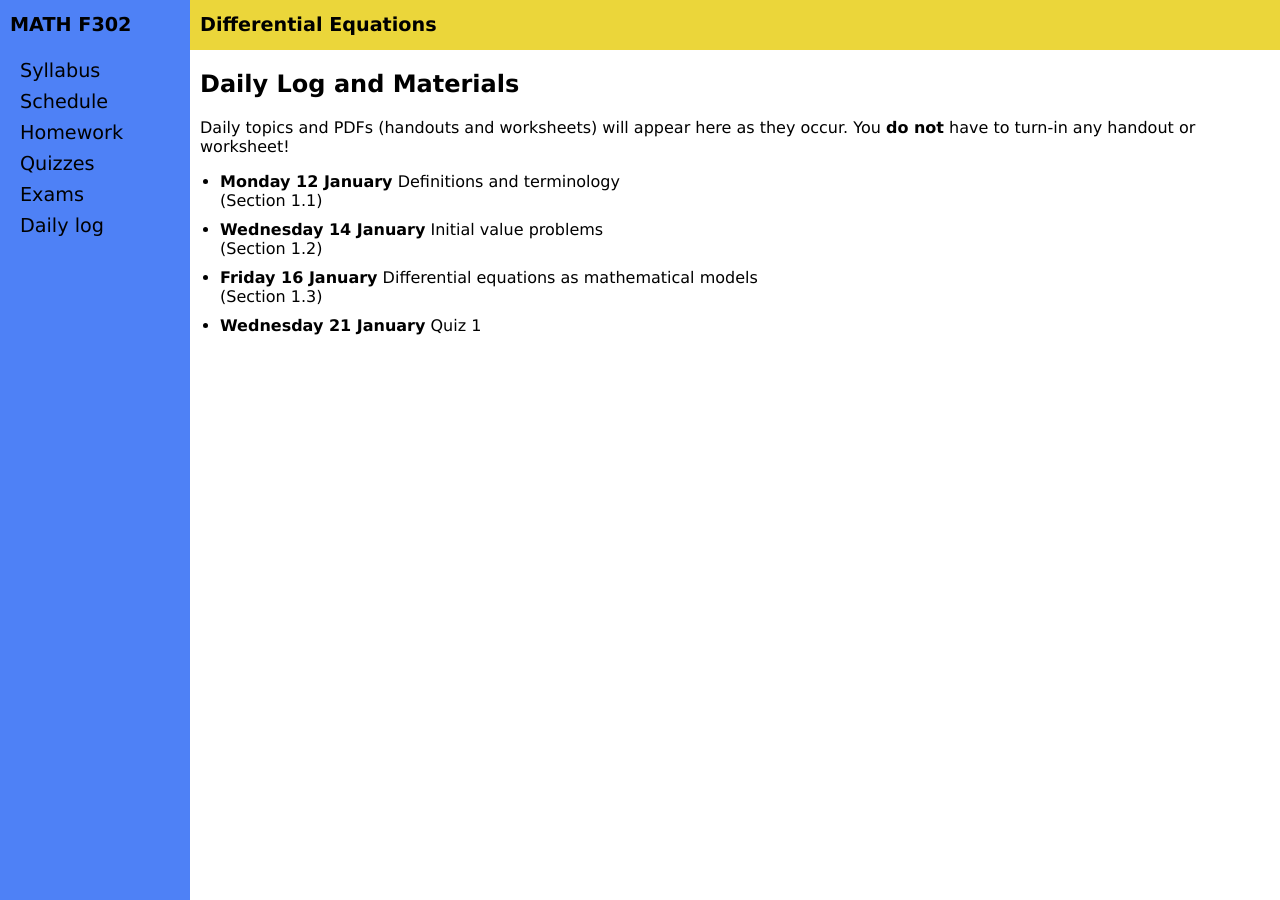
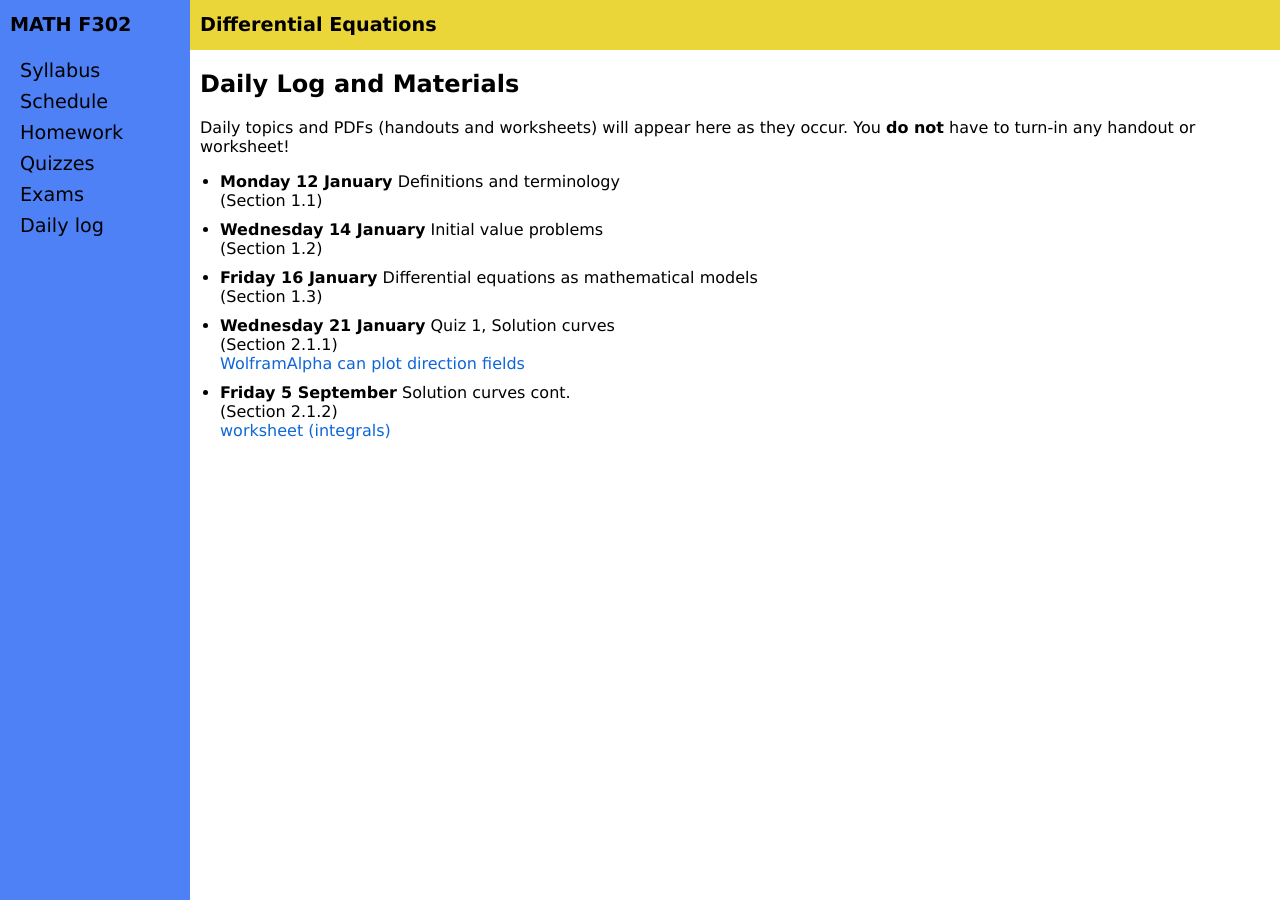
Before and after one commit to blackcurrantpi/ode, a Jekyll site: the page built from daily.md, in a window 1280 px wide. Built offline with Jekyll 4.4.1, drawn with Linux system fonts in a browser that asks for light colours.

Commit message:
upd after 2p1p1

```diff
--- a/_data/daily.yml
+++ b/_data/daily.yml
@@ -20,15 +20,21 @@ daily:
   chapter: 1.3
 
 - name: Wednesday 21 January
-  description: Quiz 1
+  description: Quiz 1, Solution curves
+  chapter: 2.1.1
+  otherurl: https://www.wolframalpha.com
+  otherurlname: "WolframAlpha can plot direction fields"
 
-# - name: Friday 5 September
-#   description: Solution curves
-#   chapter: 2.1
-#   doc: codes/direction_field.py
-#   docname: Direction field plotter for Python
-#   otherurl: https://www.wolframalpha.com
-#   otherurlname: "WolframAlpha can also plot direction fields"
+
+- name: Friday 5 September
+  description: Solution curves cont.
+  chapter: 2.1.2
+  doc: worksheets/2p1_int_backup.pdf
+  docname: worksheet (integrals)
+  # doc: codes/direction_field.py
+  # docname: Direction field plotter for Python
+  # otherurl: https://www.wolframalpha.com
+  # otherurlname: "WolframAlpha can also plot direction fields"
 
 # - name: Monday 8 September
 #   description: Separable DE
```
Also changed, not shown: _data/homework.yml (+12 -6 lines), 3 other files.
